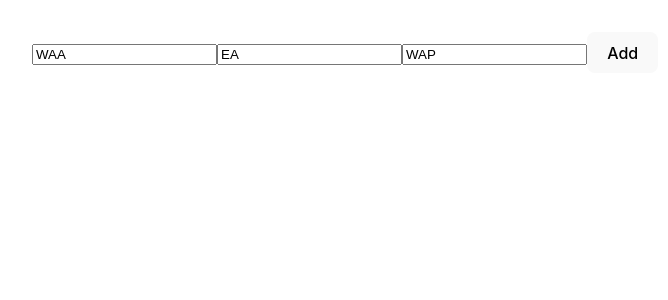
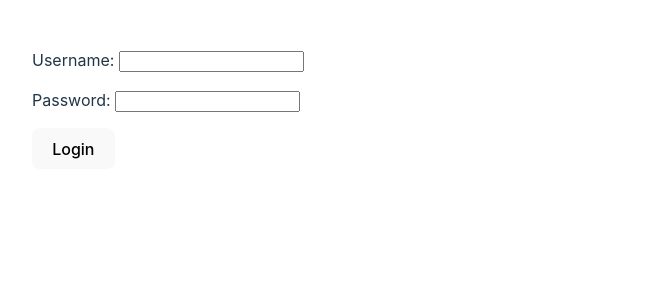
Before and after one commit to abdulmoiz99/reactTestBench, a React (Vite) app: page / in a window 1280 px wide. Shown: the top 300 px of the page, without its empty margins (0-668 px from the left). Built offline with nearby package versions, Linux system fonts and the light colour scheme.

Commit message:
created reducer

```diff
--- a/src/App.tsx
+++ b/src/App.tsx
@@ -1,10 +1,10 @@
 import './App.css';
-import Courses from './Courses';
+import { LoginUserState } from './LoginUserState';
 function App() {
 
   return (
     <>
-      <Courses />
+      <LoginUserState />
     </>
   );
 }
--- /dev/null
+++ b/src/CountReducer.ts
@@ -0,0 +1,22 @@
+export type State = {
+    username: string,
+    password: string
+}
+
+type Action = {
+    type: "SET_USERNAME" | "SET_PASSWORD",
+    payload: string
+}
+
+export const countReducer = (state: State, action: Action) => {
+    switch (action.type) {
+        case "SET_USERNAME":
+            return { ...state, state: state.username = action.payload }
+
+        case "SET_PASSWORD":
+            return { ...state, state: state.password = action.payload }
+
+        default:
+            return state;
+    }
+}
--- /dev/null
+++ b/src/LoginUserState.tsx
@@ -0,0 +1,23 @@
+import { useReducer } from "react"
+import { countReducer, State } from "./CountReducer"
+
+export const LoginUserState = () => {
+
+    const initialState: State = {
+        username: '',
+        password: ''
+    }
+    const [state, dispatch] = useReducer(countReducer, initialState)
+
+    const login = () => {
+        console.log(state.username)
+        console.log(state.password)
+    }
+    return (
+        <>
+            <p>Username: <input onChange={(e) => { dispatch({ type: "SET_USERNAME", payload: e.target.value }) }} /></p>
+            <p>Password: <input onChange={(e) => { dispatch({ type: "SET_PASSWORD", payload: e.target.value }) }} /></p>
+            <button onClick={login}>Login</button>
+        </>
+    )
+}
```
